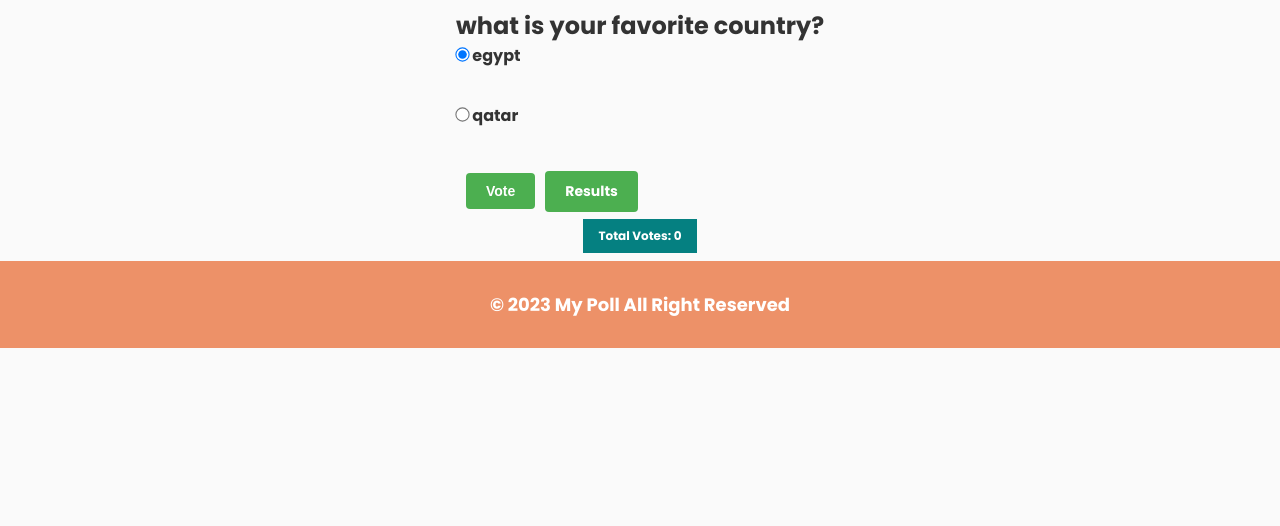
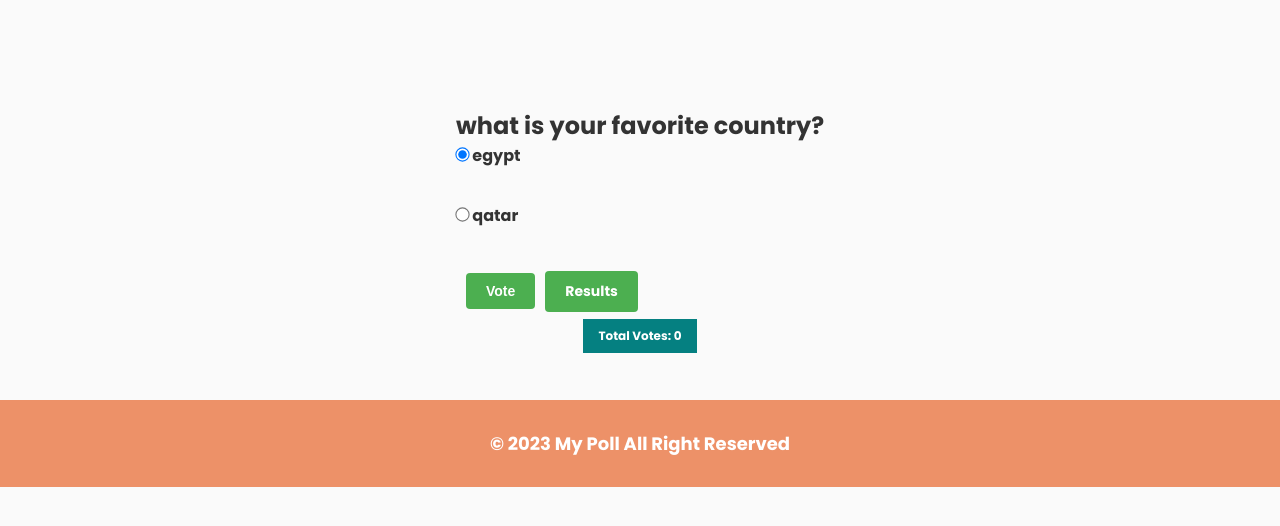
Before and after one commit to altenen-dev/Pollify, a PHP site: page /vote.php?id=9 in a window 1280 px wide. Shown: the part 124-650 px from the top of the page. Run offline with PHP 8.4, Linux system fonts and the light colour scheme; data comes from the database, SQL or seed files in the repository; some libraries are stand-ins or nearby versions.

Commit message:
fixed vote page

```diff
--- a/css/style.css
+++ b/css/style.css
@@ -596,6 +596,7 @@ font-size: 13px !important;
 }
 .btn-container button {
   margin: 10px 10px;
+  padding: 10px 20px;
 }
 
 a:hover {
--- a/vote.php
+++ b/vote.php
@@ -29,7 +29,7 @@ if ($_SERVER["REQUEST_METHOD"] == "POST") {
             $status = $getInfo['status'];
             $currentDate = new DateTime();
             $expiryDateTime = new DateTime($getInfo['edate']);
-            if (($expiryDateTime != '0000-00-00')) {
+            if (($getInfo['edate'] != '0000-00-00')) {
                 if ($status == 0 || $currentDate >= $expiryDateTime) {
                     $flag =true;
                     $error = "the poll is expired or deactivated";
@@ -72,9 +72,7 @@ if ($_SERVER["REQUEST_METHOD"] == "POST") {
             $created = "voted successfully!";
 
 
-            // Redirect user to the result page
-            //header('Location: results.php?id=' . $_GET['id']);
-            //exit();
+
         }
     } catch (PDOException $e) {
         $db->rollBack();
@@ -98,12 +96,16 @@ if ($_SERVER["REQUEST_METHOD"] == "POST") {
     .poll-vote {
   display: flex;
   flex-flow: column;
+  height: 400px;
+  align-items: center;
+  margin: 0 auto;
+}
+.poll-vote form {
+padding-top: 100px;
+    align-self: center;
 }
 
-.poll-vote form {
-  display: flex;
-  flex-flow: column;
-}
+
 
 .poll-vote form label {
   padding-bottom: 10px;
@@ -210,7 +212,7 @@ while ($getInfo = $sqlgetpoll->fetch()) {
                     </label><br>
 
                     <?php
-                    // $percentage = (($result['votes']) / $totalvotes) * 100 ;
+
                 }
                 echo ' </div>';
 
@@ -218,11 +220,6 @@ while ($getInfo = $sqlgetpoll->fetch()) {
                 <div class="btn-container">
                     <button style="" type="submit" value="Vote" name="vote">Vote</button>
                     <a class="results" href="results.php?id=<?= $qid ?>">Results</a>
-                </div>
-
-
-                <div id="results">
-
                 </div>
 
 
```
